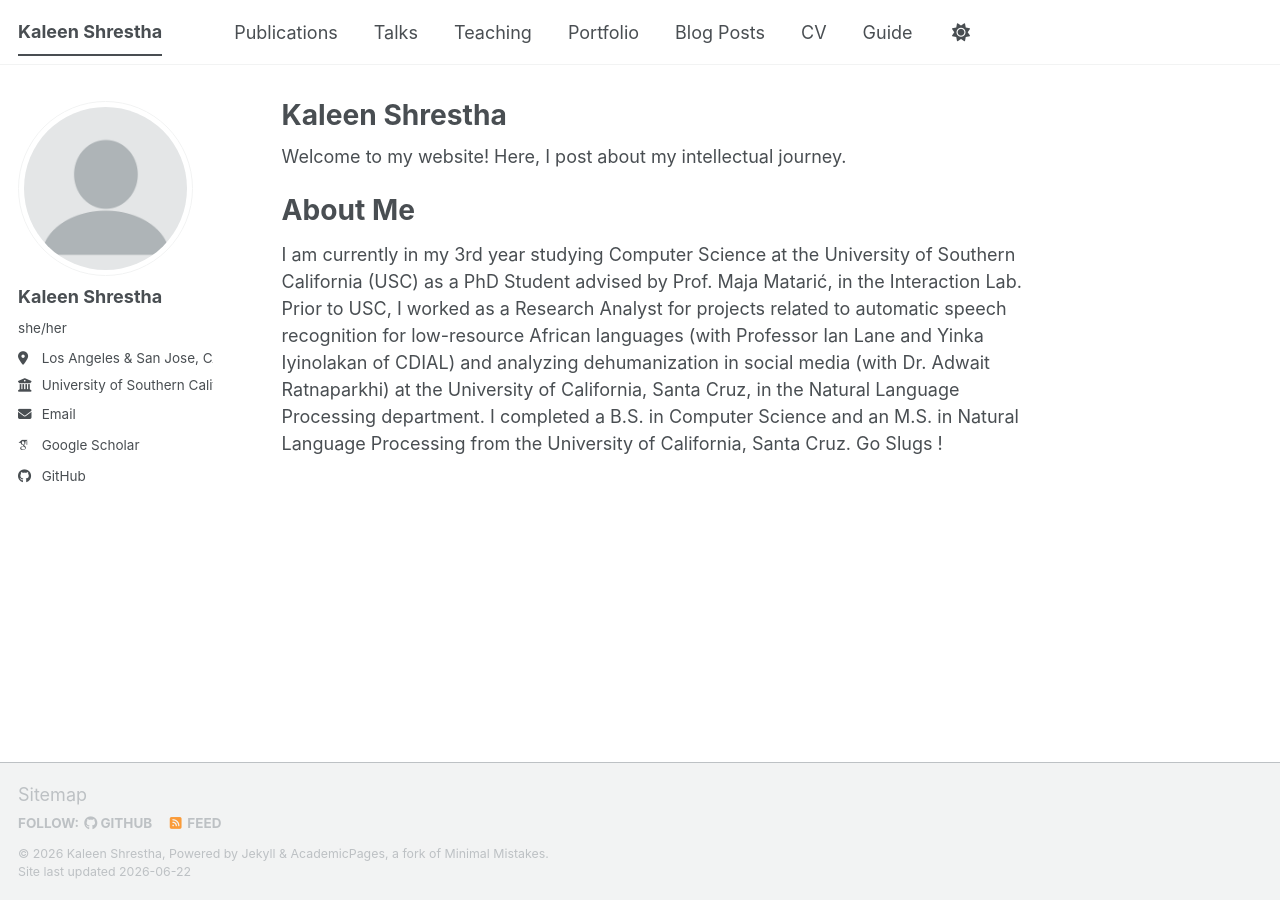
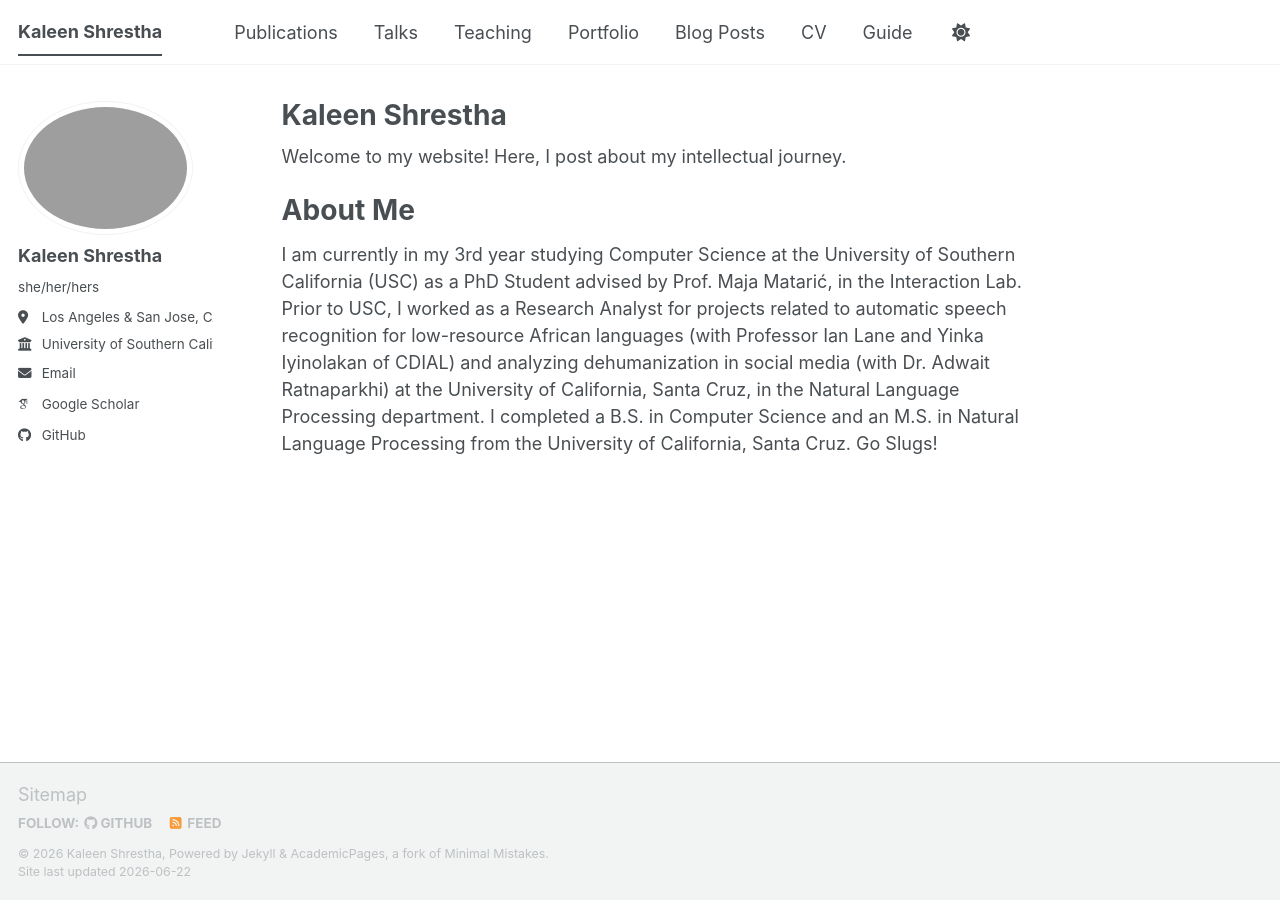
Before and after one commit to kashrest/kashrest.github.io, a Jekyll site: the page built from _pages/about.md, in a window 1280 px wide. Built offline with Jekyll 4.4.1, drawn with Linux system fonts in a browser that asks for light colours; some web fonts are replaced; a script bundle is joined from its source files by our own code; library files that are not in the unit come from our copies.

Commit message:
Profile headshot

```diff
--- a/Gemfile
+++ b/Gemfile
@@ -11,3 +11,7 @@
 
 gem 'github-pages'
 gem 'connection_pool', '2.5.0'
+
+gem "csv", "~> 3.3"
+
+gem "bigdecimal", "~> 4.1"
--- a/_config.yml
+++ b/_config.yml
@@ -23,9 +23,9 @@
 #               Additional customization can be done by editing /_includes/author-profile.html
 author:
   # Biographic information
-  avatar           : "profile.png"
+  avatar           : "kaleen-shrestha-headshot.JPG"
   name             : "Kaleen Shrestha"
-  pronouns         : "she/her"
+  pronouns         : "she/her/hers"
   bio              : #"Short biography for the left-hand sidebar"
   location         : "Los Angeles & San Jose, CA"
   employer         : "University of Southern California"
--- a/_pages/about.md
+++ b/_pages/about.md
@@ -12,4 +12,4 @@
 
 About Me
 ======
-I am currently in my 3rd year studying Computer Science at the University of Southern California (USC) as a PhD Student advised by Prof. Maja Matarić, in the Interaction Lab. Prior to USC, I worked as a Research Analyst for projects related to automatic speech recognition for low-resource African languages (with Professor Ian Lane and Yinka Iyinolakan of CDIAL) and analyzing dehumanization in social media (with Dr. Adwait Ratnaparkhi) at the University of California, Santa Cruz, in the Natural Language Processing department. I completed a B.S. in Computer Science and an M.S. in Natural Language Processing from the University of California, Santa Cruz. Go Slugs !
+I am currently in my 3rd year studying Computer Science at the University of Southern California (USC) as a PhD Student advised by Prof. Maja Matarić, in the Interaction Lab. Prior to USC, I worked as a Research Analyst for projects related to automatic speech recognition for low-resource African languages (with Professor Ian Lane and Yinka Iyinolakan of CDIAL) and analyzing dehumanization in social media (with Dr. Adwait Ratnaparkhi) at the University of California, Santa Cruz, in the Natural Language Processing department. I completed a B.S. in Computer Science and an M.S. in Natural Language Processing from the University of California, Santa Cruz. Go Slugs!
```
Also changed, not shown: 1 other file.
